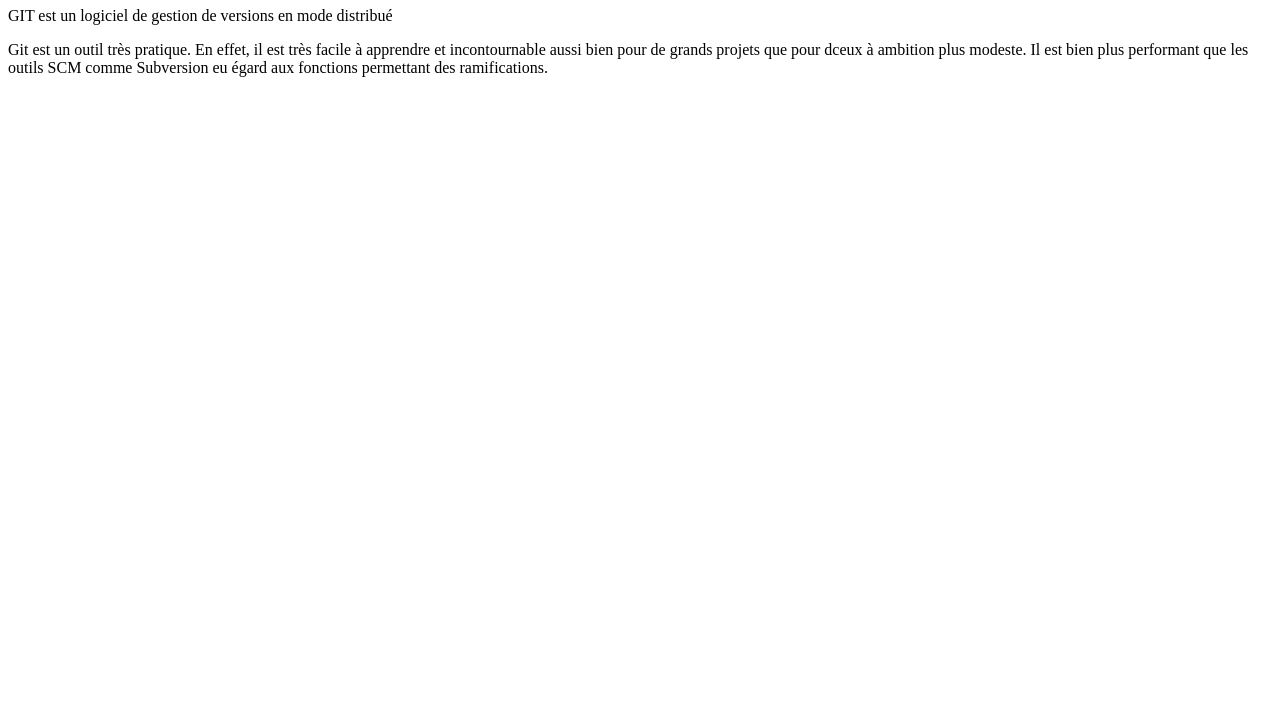
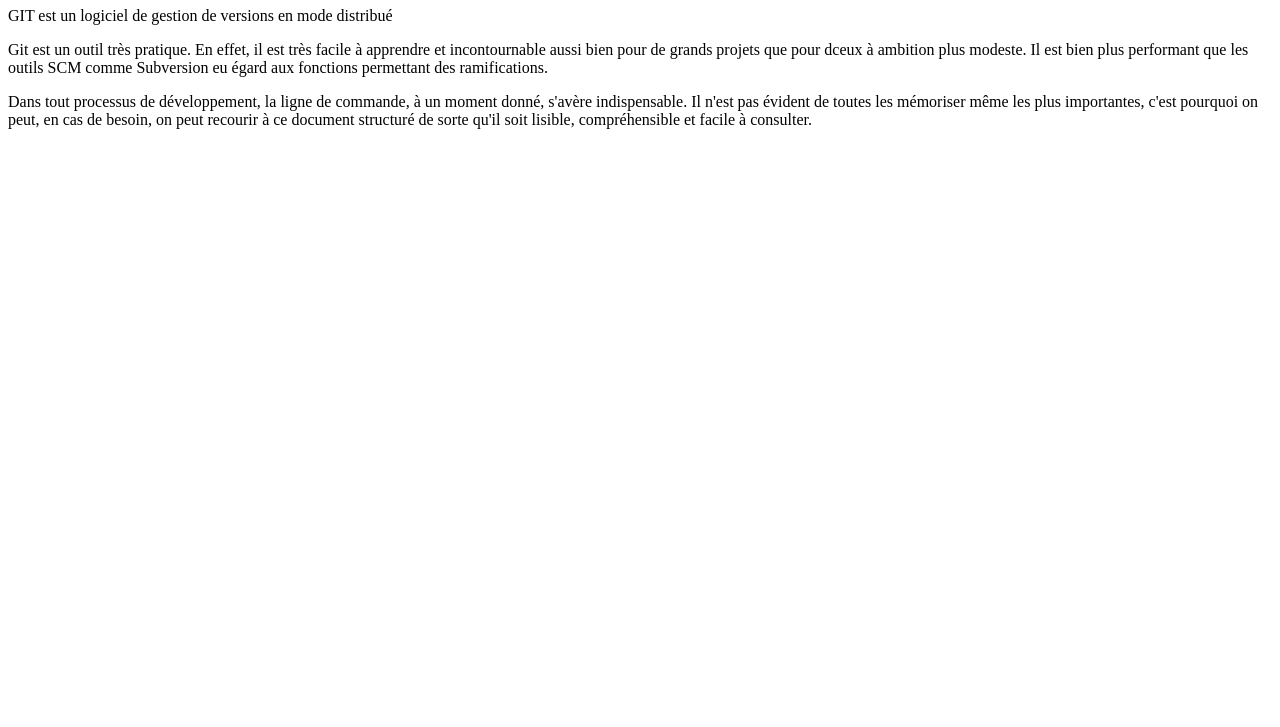
Before and after one commit to NTUMBA/cheatsheetgit, a plain HTML site: page index.html in a window 1280 px wide. Shown: the part 73-800 px from the top of the page. Drawn offline with Linux system fonts and the light colour scheme.

Commit message:
I insert a third paragraph

```diff
--- a/index.html
+++ b/index.html
@@ -8,8 +8,18 @@
   <h1>DEFINITION</h1>
   <p>GIT est un logiciel de gestion de versions en mode distribué</p>
   <p>Git est un outil très pratique. En effet, il est très facile à apprendre
-    et incontournable aussi bien pour de grands projets  que pour dceux à ambition plus modeste.
-    Il est bien plus performant que les outils SCM comme Subversion eu égard aux fonctions permettant
+    et incontournable aussi bien pour de grands projets  que pour dceux à
+    ambition plus modeste.
+    Il est bien plus performant que les outils SCM comme Subversion eu égard aux
+    fonctions permettant
     des ramifications.</p>
+    <p>
+    Dans tout processus de développement, la ligne de commande, à un moment donné,
+    s'avère indispensable.
+    Il n'est pas évident de toutes les mémoriser même les plus importantes,
+    c'est pourquoi on peut, en cas de besoin, on peut recourir
+    à ce document structuré de sorte qu'il soit lisible, compréhensible et facile
+    à consulter.
+    </p>
 </body>
 </html>
```
